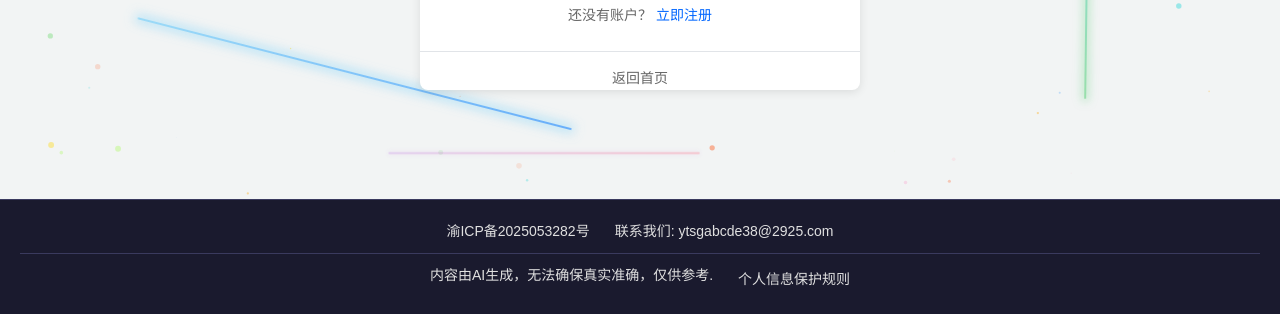
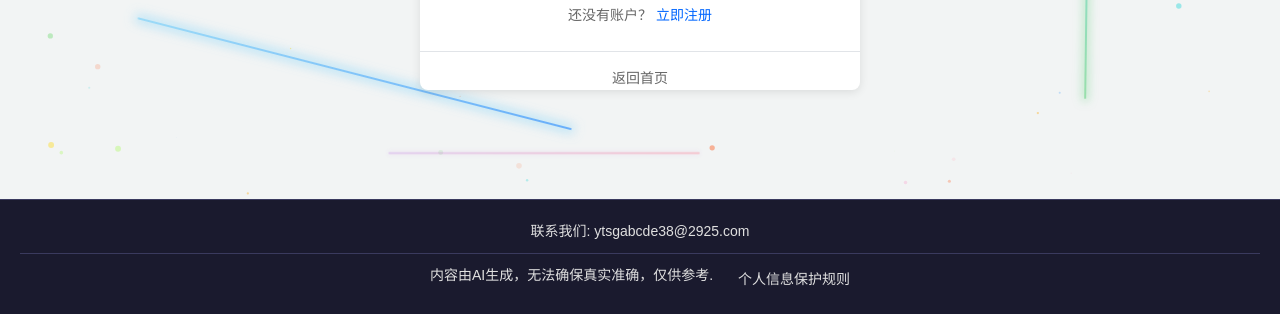
Before and after one commit to wuyu-wuhua/LLAMA, a website: page login.html in a window 1280 px wide. Shown: the part 486-800 px from the top of the page. Drawn offline with nearby package versions, Linux system fonts and the light colour scheme.

Commit message:
Update login.html

```diff
--- a/login.html
+++ b/login.html
@@ -74,7 +74,6 @@
 
     <footer class="site-footer">
         <div class="footer-top-line">
-            <a href="https://beian.miit.gov.cn" target="_blank" rel="nofollow" data-translate-key="icpRecord">渝ICP备2025053282号</a>
             <p><span data-translate-key="contactUs">联系我们</span>: ytsgabcde38@2925.com</p>
         </div>
         <div class="footer-bottom-line">
```
